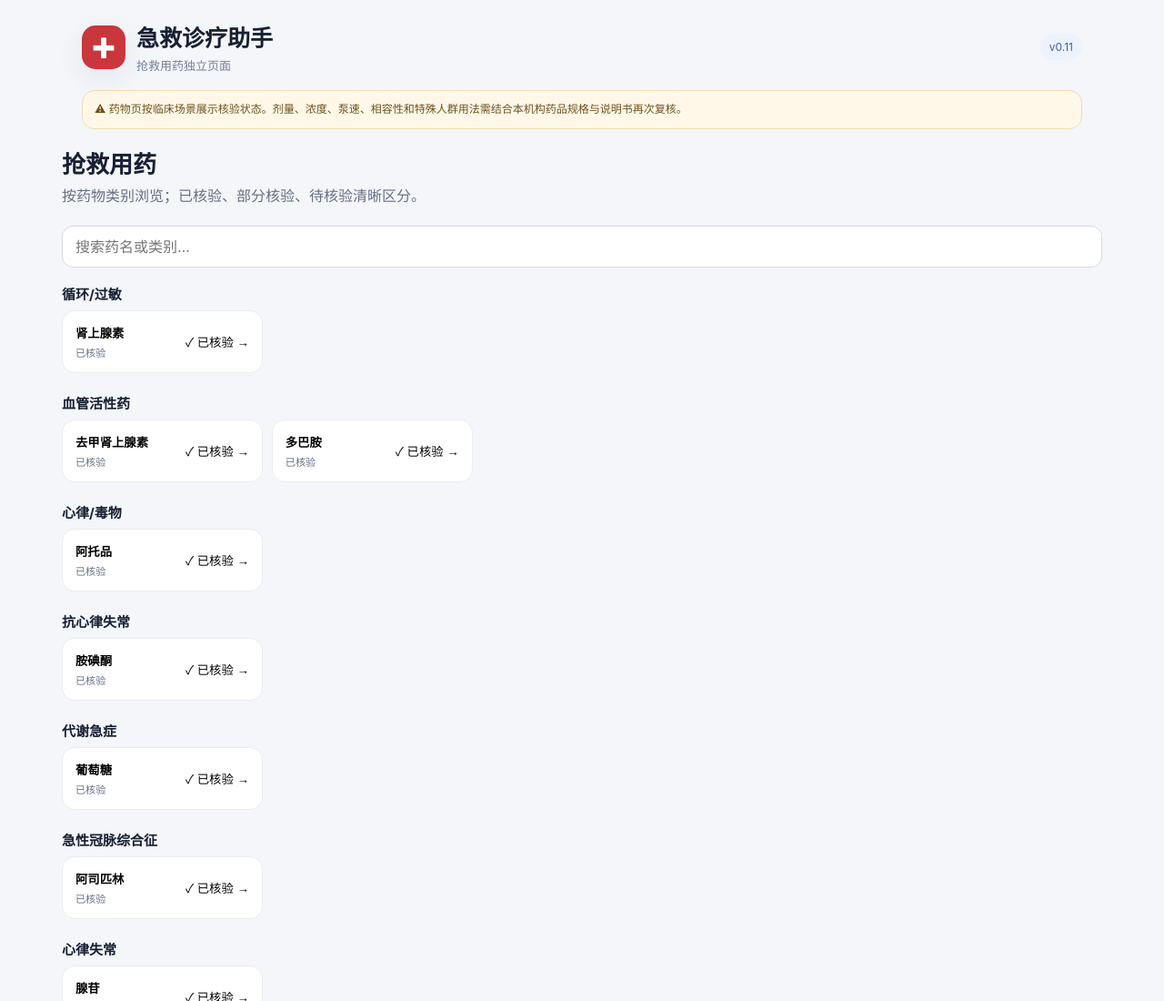
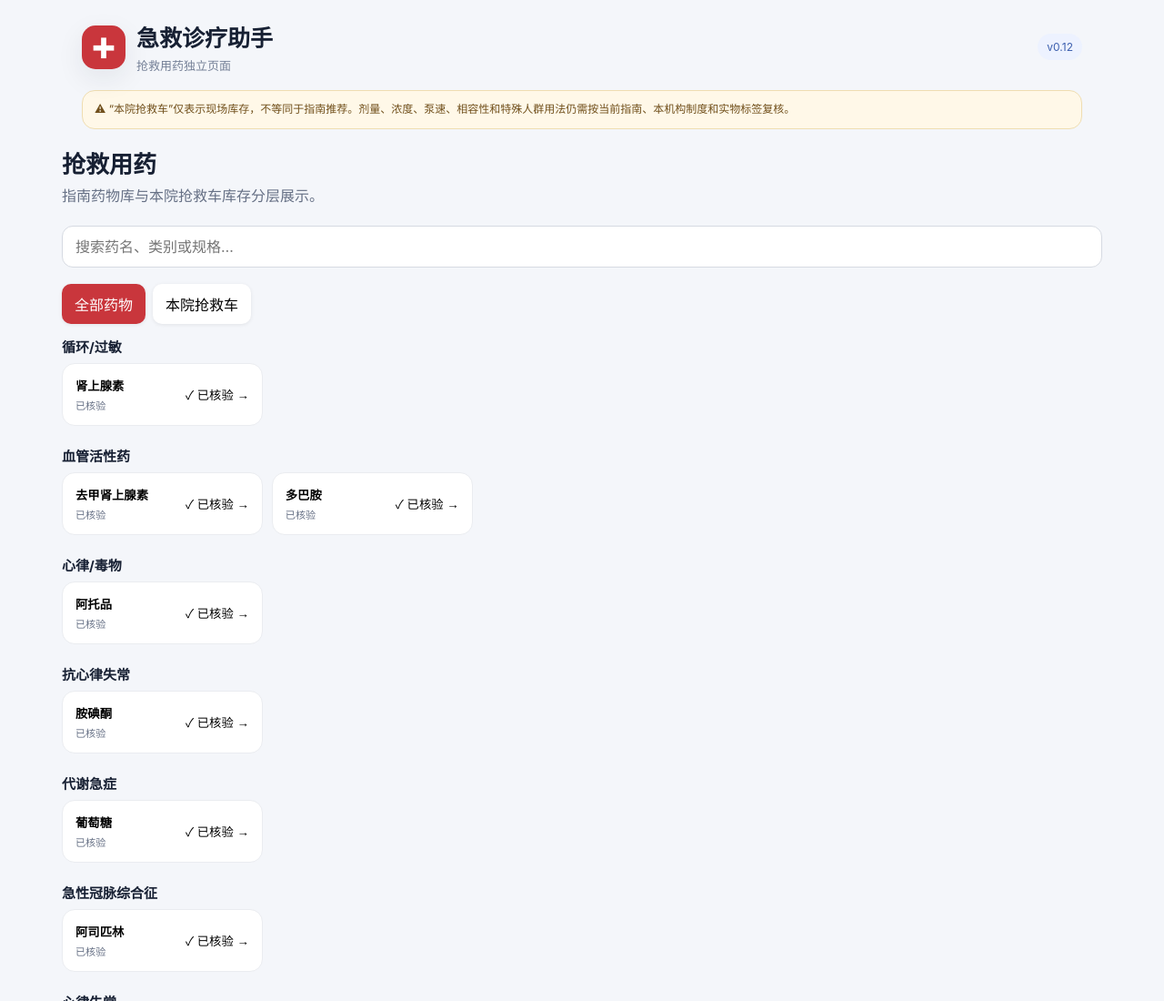
Before and after one commit to tinnxq-alt/emergency-care-assistant, a plain HTML site: page drugs.html in a window 1280 px wide. Shown: the top 1100 px of the page at 91% size. Drawn offline with Linux system fonts and the light colour scheme.

Commit message:
add hospital crash cart inventory tab to drug page

```diff
--- a/drugs.html
+++ b/drugs.html
@@ -4,7 +4,7 @@
   <meta charset="utf-8" />
   <meta name="viewport" content="width=device-width,initial-scale=1,viewport-fit=cover" />
   <meta name="theme-color" content="#c9363c" />
-  <title>用药 · 急救诊疗助手 v0.11</title>
+  <title>用药 · 急救诊疗助手 v0.12</title>
   <link rel="manifest" href="./manifest.webmanifest" />
   <link rel="icon" href="./icon.svg" type="image/svg+xml" />
   <link rel="stylesheet" href="./styles.css" />
@@ -16,15 +16,16 @@
 </head>
 <body data-page="drugs">
   <div class="subpage-shell">
-    <header class="topbar"><div class="brand"><div class="brand-mark">✚</div><div><h1>急救诊疗助手</h1><p>抢救用药独立页面</p></div></div><span class="version">v0.11</span></header>
-    <div class="safety-banner">⚠ 药物页按临床场景展示核验状态。剂量、浓度、泵速、相容性和特殊人群用法需结合本机构药品规格与说明书再次复核。</div>
-    <div class="subpage-head"><div><h1>抢救用药</h1><p>按药物类别浏览；已核验、部分核验、待核验清晰区分。</p></div></div>
-    <div class="page-search"><input id="drugSearch" placeholder="搜索药名或类别…" autocomplete="off" /></div>
+    <header class="topbar"><div class="brand"><div class="brand-mark">✚</div><div><h1>急救诊疗助手</h1><p>抢救用药独立页面</p></div></div><span class="version">v0.12</span></header>
+    <div class="safety-banner">⚠ “本院抢救车”仅表示现场库存，不等同于指南推荐。剂量、浓度、泵速、相容性和特殊人群用法仍需按当前指南、本机构制度和实物标签复核。</div>
+    <div class="subpage-head"><div><h1>抢救用药</h1><p>指南药物库与本院抢救车库存分层展示。</p></div></div>
+    <div class="page-search"><input id="drugSearch" placeholder="搜索药名、类别或规格…" autocomplete="off" /></div>
+    <div class="page-tabs"><button class="page-chip active" data-drug-mode="all">全部药物</button><button class="page-chip" data-drug-mode="cart">本院抢救车</button></div>
     <main><div id="drugPageGroups"></div></main>
   </div>
   <nav class="mobile-nav"><a href="./index.html"><b>⌂</b><span>首页</span></a><a href="./emergency.html"><b>🚑</b><span>急症</span></a><a class="active" href="./drugs.html"><b>💉</b><span>用药</span></a><a href="./todo.html"><b>✓</b><span>待办</span></a></nav>
   <div id="overlay" class="overlay" aria-hidden="true"><div class="modal" role="dialog" aria-modal="true"><div class="modal-head"><div><h2 id="modalTitle"></h2><p id="modalSubtitle"></p></div><button id="closeModalBtn" class="icon-btn">关闭</button></div><div id="modalContent"></div></div></div>
-  <script src="./data.js"></script><script src="./data-batch8.js"></script>
+  <script src="./data.js"></script><script src="./data-batch8.js"></script><script src="./crash-cart-data.js"></script>
   <script src="./clinical-data.js"></script><script src="./clinical-batch2.js"></script><script src="./clinical-batch3.js"></script><script src="./clinical-batch4.js"></script><script src="./clinical-batch5.js"></script><script src="./clinical-batch6.js"></script><script src="./clinical-batch7.js"></script><script src="./clinical-batch8.js"></script>
   <script src="./pages.js"></script>
   <script src="./clinical.js"></script><script src="./clinical-batch2-ui.js"></script><script src="./clinical-batch3-ui.js"></script><script src="./clinical-batch4-ui.js"></script><script src="./clinical-batch5-ui.js"></script><script src="./clinical-batch6-ui.js"></script><script src="./clinical-batch7-ui.js"></script><script src="./clinical-batch8-ui.js"></script><script src="./clinical-decorators.js"></script><script src="./editable.js"></script><script src="./generic-editable.js"></script>
```
